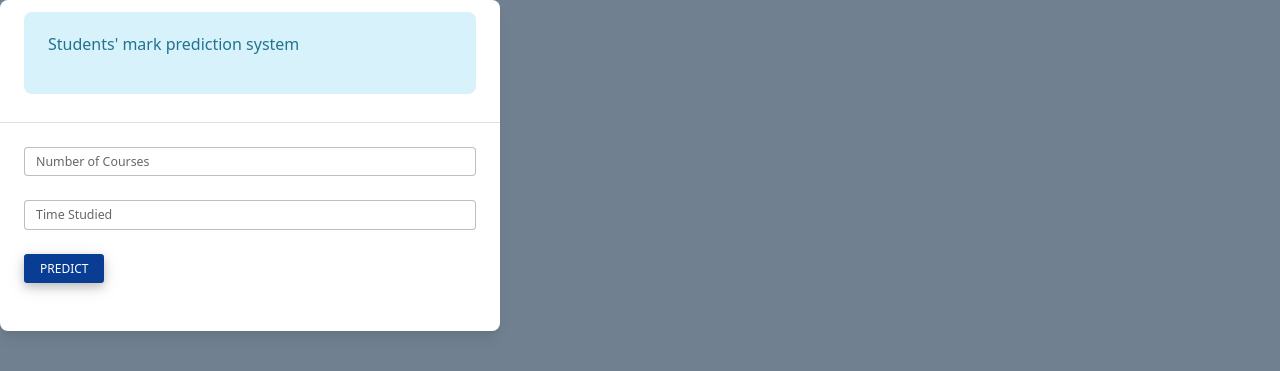
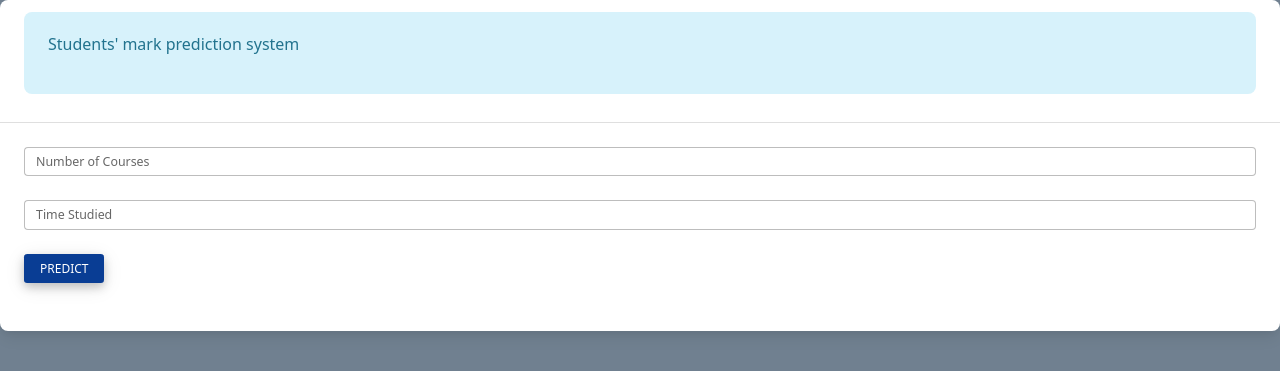
Before and after one commit to alfa6884/stdmarks, a Flask app: page / in a window 1280 px wide. Shown: the top 371 px of the page. Run offline with Flask 2, Linux system fonts and the light colour scheme; some libraries are stand-ins or nearby versions.

Commit message:
Update main.css

```diff
--- a/static/css/main.css
+++ b/static/css/main.css
@@ -4,7 +4,7 @@ body {
 }
 
 .main {
-    width: 500px;
+    width: auto;
     height: auto;
     /* transform: translate(-50, -50); */
 
```
